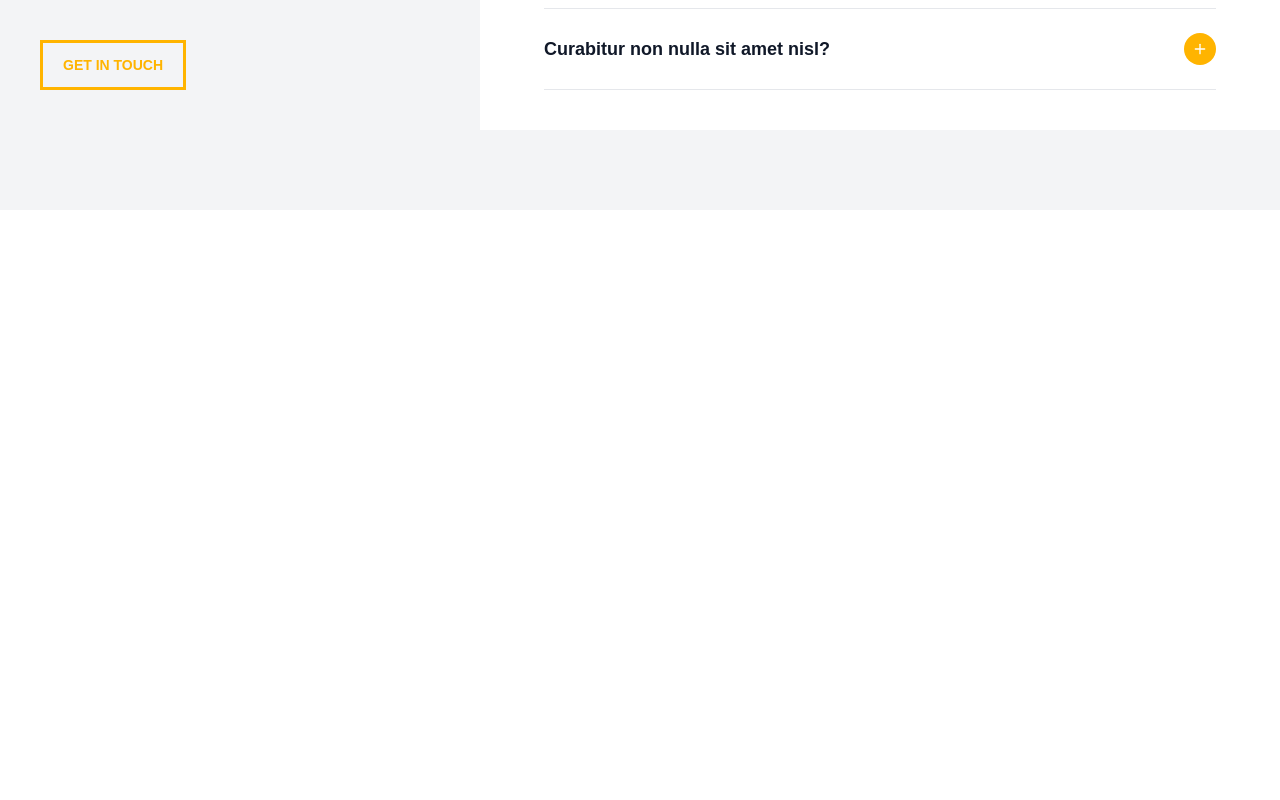
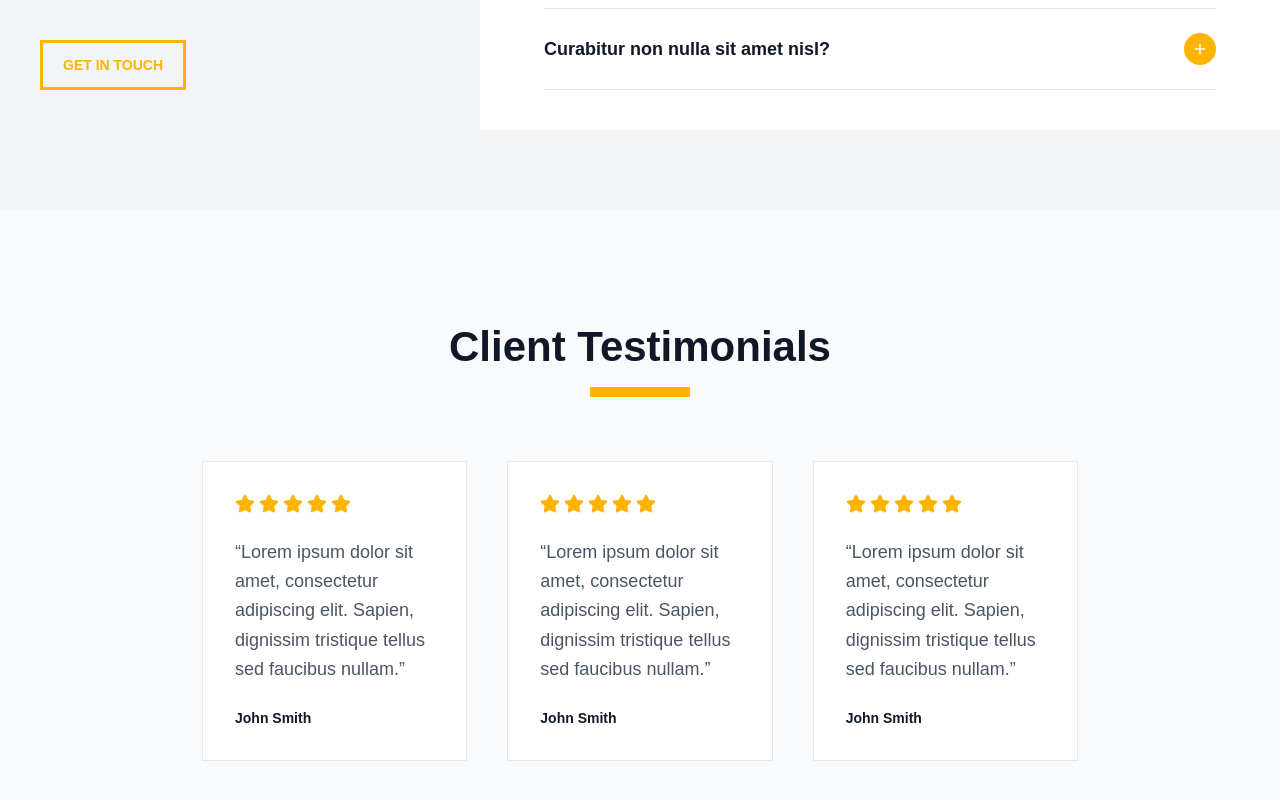
Before and after one commit to Nick-Lemy/merap_website, a Next.js app: page / in a window 1280 px wide. Shown: the part 4098-4898 px from the top of the page. Before the commit the page ends 4308 px from the top, so only its background shows below. Built offline with nearby package versions, Linux system fonts and the light colour scheme.

Commit message:
ci: add Section 6

```diff
--- /dev/null
+++ b/src/app/(home)/_components/HomeSection6.tsx
@@ -0,0 +1,70 @@
+import React from "react";
+import { Star } from "lucide-react";
+
+export default function HomeSection6() {
+  return (
+    <section className="bg-gray-50 lg:px-20">
+      <div className="lg:px-30.5 py-16 sm:py-20 lg:py-28.5 gap-6 lg:gap-8 flex-8 flex flex-col items-center justify-center">
+        <div className="flex items-center flex-col justify-center">
+          <h1 className="text-2xl sm:text-4xl lg:text-[42px] font-bold text-gray-900 text-center">
+            Client Testimonials
+          </h1>
+          <div className="w-16 sm:w-20 lg:w-25 h-2 lg:h-2.5 bg-[#FFB400] mt-4" />
+        </div>
+        <div className="px-4 sm:px-6 lg:px-0 grid grid-cols-1 md:grid-cols-2 lg:grid-cols-3 gap-6 lg:gap-10 w-full max-w-7xl mt-8 lg:mt-8">
+          <TestimonialCard
+            quote="Lorem ipsum dolor sit amet, consectetur adipiscing elit. Sapien, dignissim tristique tellus sed faucibus nullam."
+            author="John Smith"
+            rating={5}
+          />
+          <TestimonialCard
+            quote="Lorem ipsum dolor sit amet, consectetur adipiscing elit. Sapien, dignissim tristique tellus sed faucibus nullam."
+            author="John Smith"
+            rating={5}
+          />
+          <TestimonialCard
+            quote="Lorem ipsum dolor sit amet, consectetur adipiscing elit. Sapien, dignissim tristique tellus sed faucibus nullam."
+            author="John Smith"
+            rating={5}
+          />
+        </div>
+      </div>
+    </section>
+  );
+}
+
+interface TestimonialCardProps {
+  quote: string;
+  author: string;
+  rating: number;
+}
+
+function TestimonialCard({ quote, author, rating }: TestimonialCardProps) {
+  return (
+    <div className="bg-white border border-gray-200 p-6 lg:p-8 flex flex-col gap-6 transition-shadow duration-300 hover:shadow-md">
+      {/* Star Rating */}
+      <div className="flex gap-1">
+        {Array.from({ length: 5 }).map((_, index) => (
+          <Star
+            key={index}
+            className={`w-5 h-5 ${
+              index < rating
+                ? "text-[#FFB400] fill-[#FFB400]"
+                : "text-gray-300 fill-gray-300"
+            }`}
+          />
+        ))}
+      </div>
+
+      {/* Quote */}
+      <blockquote className="text-gray-600 text-base lg:text-lg leading-relaxed">
+        &ldquo;{quote}&rdquo;
+      </blockquote>
+
+      {/* Author */}
+      <div className="mt-auto">
+        <p className="text-gray-900 font-semibold text-sm">{author}</p>
+      </div>
+    </div>
+  );
+}
--- a/src/app/(home)/page.tsx
+++ b/src/app/(home)/page.tsx
@@ -4,6 +4,7 @@ import HomeSection2 from "./_components/HomeSection2";
 import HomeSection3 from "./_components/HomeSection3";
 import HomeSection4 from "./_components/HomeSection4";
 import HomeSection5 from "./_components/HomeSection5";
+import HomeSection6 from "./_components/HomeSection6";
 
 export default function HomePage() {
   return (
@@ -16,6 +17,7 @@ export default function HomePage() {
       <HomeSection3 />
       <HomeSection4 />
       <HomeSection5 />
+      <HomeSection6 />
     </main>
   );
 }
```
